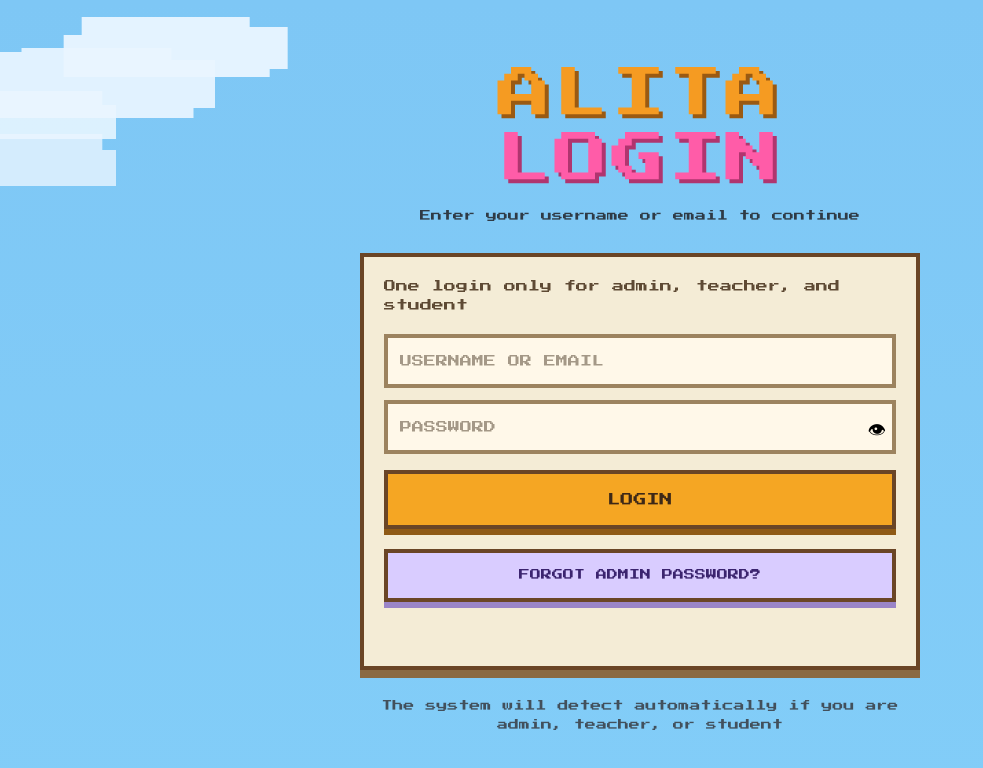
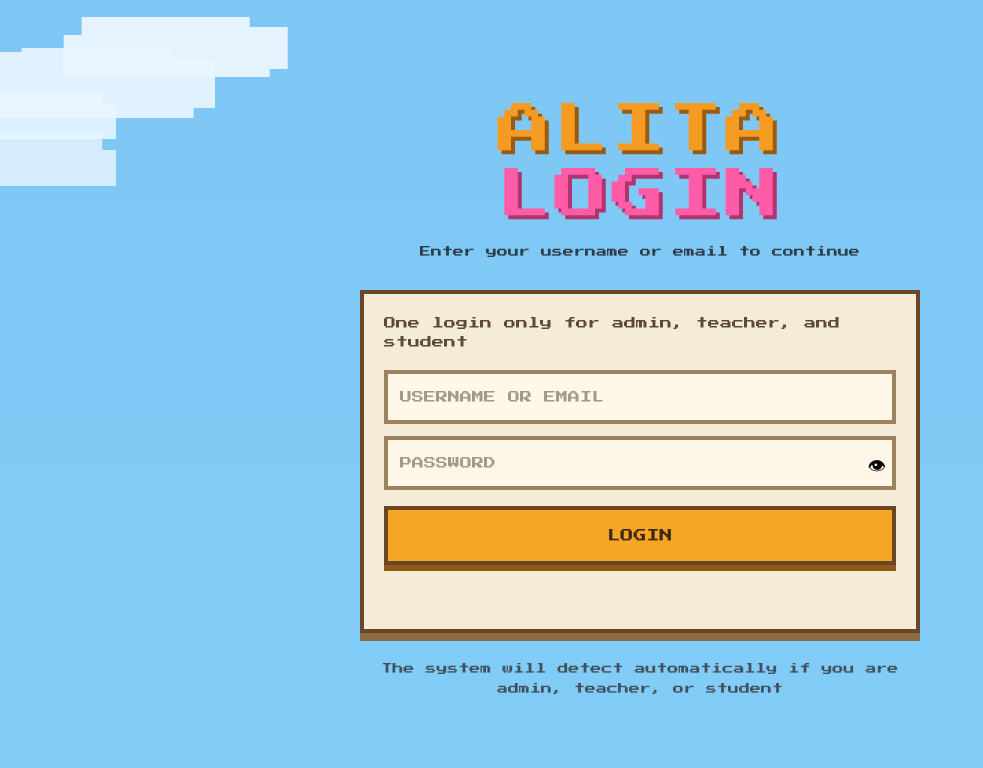
Before and after one commit to Aizzzzzzzzzz/alita, a Next.js app: page /login in a window 1280 px wide. Shown: the top 768 px of the page, without its empty margins (0-983 px from the left). Built offline with nearby package versions, Linux system fonts and the light colour scheme.

Commit message:
Full update

```diff
--- a/app/login/page.tsx
+++ b/app/login/page.tsx
@@ -13,6 +13,7 @@ export default function LoginPage() {
   const [message, setMessage] = useState("");
   const [messageColor, setMessageColor] = useState("#7f1d1d");
   const [isLoading, setIsLoading] = useState(false);
+  const [adminFailedTries, setAdminFailedTries] = useState(0);
 
   const playSound = (src: string, volume = 0.35) => {
     try {
@@ -59,6 +60,9 @@ export default function LoginPage() {
         });
 
         if (!error && data.user) {
+          // reset failed tries when admin logs in successfully
+          setAdminFailedTries(0);
+
           localStorage.setItem("alitaUser", "admin");
           localStorage.setItem("adminId", data.user.id);
           localStorage.removeItem("teacherId");
@@ -72,8 +76,37 @@ export default function LoginPage() {
             router.push("/admin");
           }, 700);
           return;
+        } else {
+          // count only failed admin login attempts
+          const nextFailedTries = adminFailedTries + 1;
+          setAdminFailedTries(nextFailedTries);
+
+          if (nextFailedTries >= 3) {
+            const goToForgotPassword = window.confirm(
+              "FORGET PASS? YES OR NO"
+            );
+
+            if (goToForgotPassword) {
+              setAdminFailedTries(0);
+              router.push("/forgot-password");
+              return;
+            } else {
+              setMessage("Admin login failed.");
+              setMessageColor("#7f1d1d");
+              return;
+            }
+          }
+
+          setMessage(
+            `Admin login failed. Attempt ${nextFailedTries}/3.`
+          );
+          setMessageColor("#7f1d1d");
+          return;
         }
       }
+
+      // if not admin, reset admin failed tries
+      setAdminFailedTries(0);
 
       // =========================
       // 2) CHECK TEACHER
@@ -419,25 +452,6 @@ export default function LoginPage() {
               >
                 {isLoading ? "LOADING..." : "LOGIN"}
               </button>
-
-              <button
-                type="button"
-                onClick={() => router.push("/forgot-password")}
-                style={{
-                  marginTop: "8px",
-                  width: "100%",
-                  border: "4px solid #6a4526",
-                  background: "#d9ccff",
-                  color: "#3b246f",
-                  padding: "14px 12px",
-                  cursor: "pointer",
-                  fontFamily: "'Press Start 2P', cursive",
-                  fontSize: "11px",
-                  boxShadow: "0 6px 0 #9a85c8",
-                }}
-              >
-                FORGOT ADMIN PASSWORD?
-              </button>
             </div>
 
             <div
@@ -463,7 +477,8 @@ export default function LoginPage() {
               lineHeight: 1.8,
             }}
           >
-            The system will detect automatically if you are admin, teacher, or student
+            The system will detect automatically if you are admin, teacher, or
+            student
           </div>
         </div>
       </div>
```
